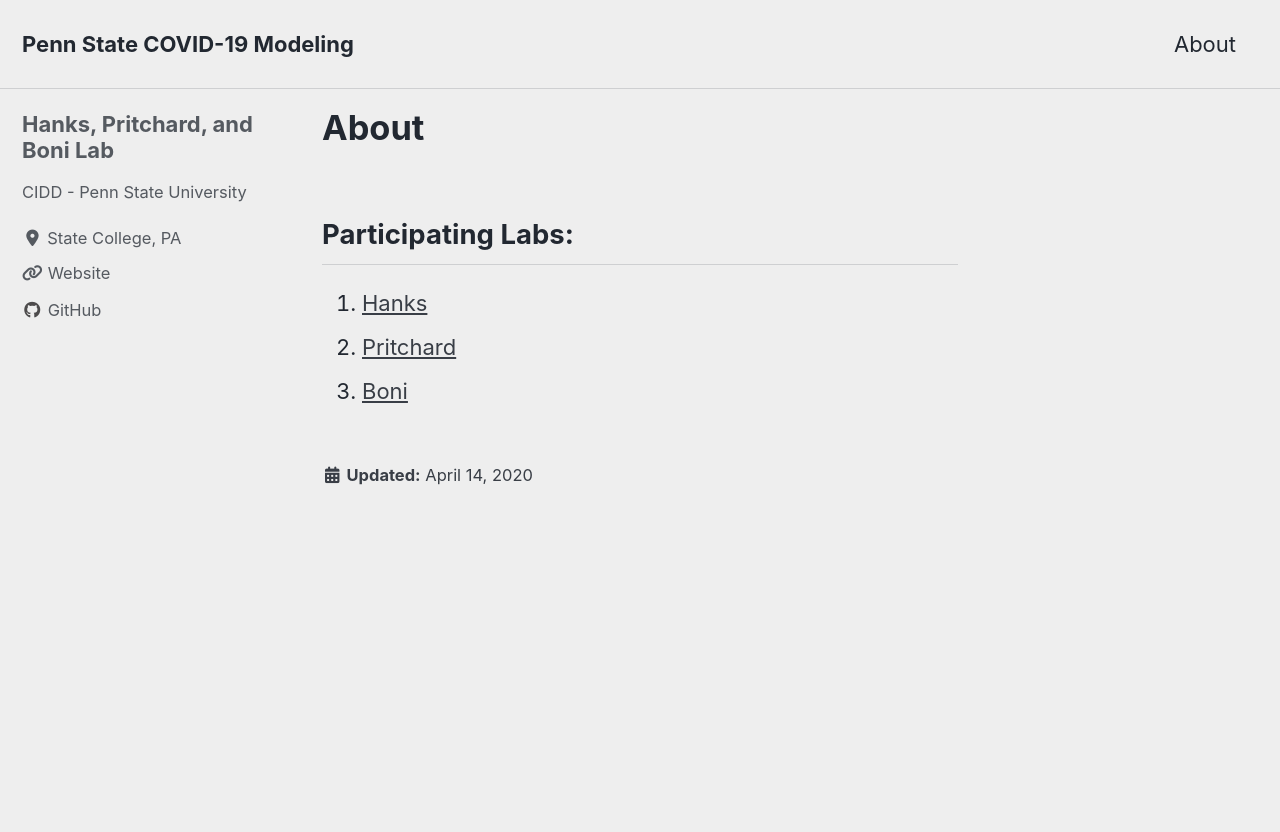
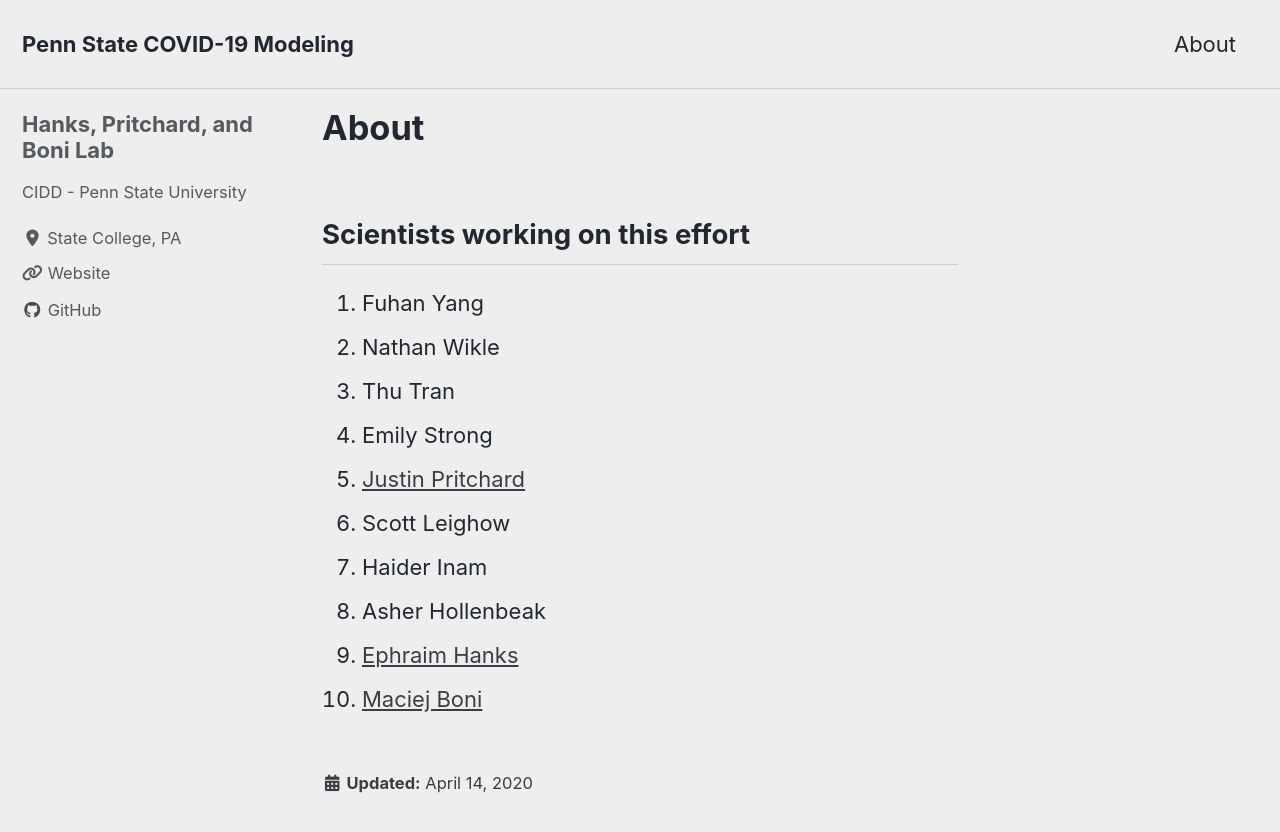
Before and after one commit to maciekboni/maciekboni.github.io, a Jekyll site: the page built from _pages/about.md, in a window 1280 px wide and 900 px high. Shown: the top 832 px of the window. Built offline with Jekyll 4.4.1, drawn with Linux system fonts in a browser that asks for light colours; cached includes are drawn as plain includes; nearby versions of some CDN libraries.

Commit message:
Update about.md

```diff
--- a/_pages/about.md
+++ b/_pages/about.md
@@ -1,12 +1,19 @@
 ---
 permalink: /about/
 title: "About"
-excerpt: PSU CIDD Modeling Effort for SARS-CoV-2 Pandemic"
+excerpt: Penn State CIDD Modeling Effort around SARS-CoV-2 Epidemic in the US"
 last_modified_at: 2020-04-14
 toc: false
 ---
 
-## Participating Labs:
-1. [Hanks](https://sites.psu.edu/hanks/)
-2. [Pritchard](https://sites.psu.edu/pritchardlab/)
-3. [Boni](https://mol.ax)
+## Scientists working on this effort
+1. Fuhan Yang
+2. Nathan Wikle
+3. Thu Tran
+4. Emily Strong
+4. [Justin Pritchard](https://sites.psu.edu/pritchardlab/)
+5. Scott Leighow
+6. Haider Inam
+7. Asher Hollenbeak
+8. [Ephraim Hanks](https://sites.psu.edu/hanks/)
+9. [Maciej Boni](https://mol.ax)
```
